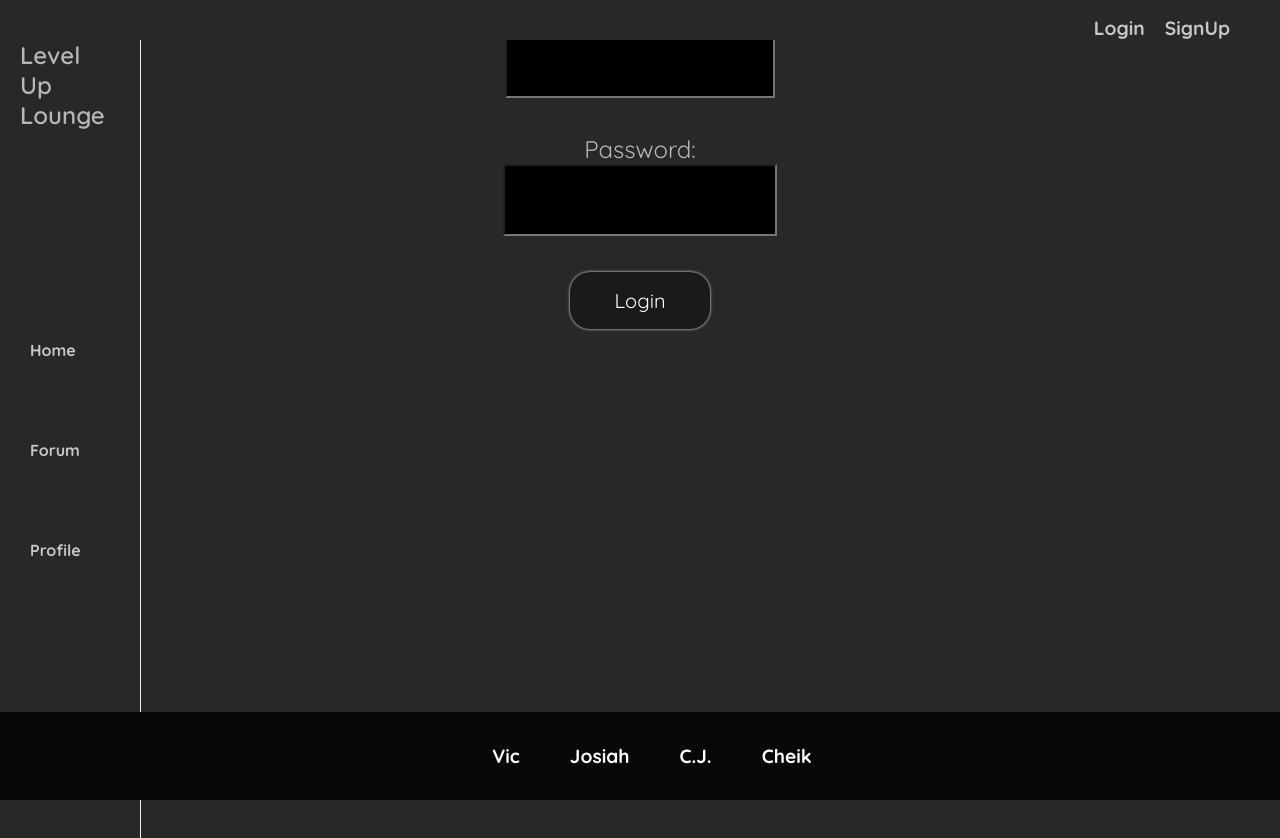
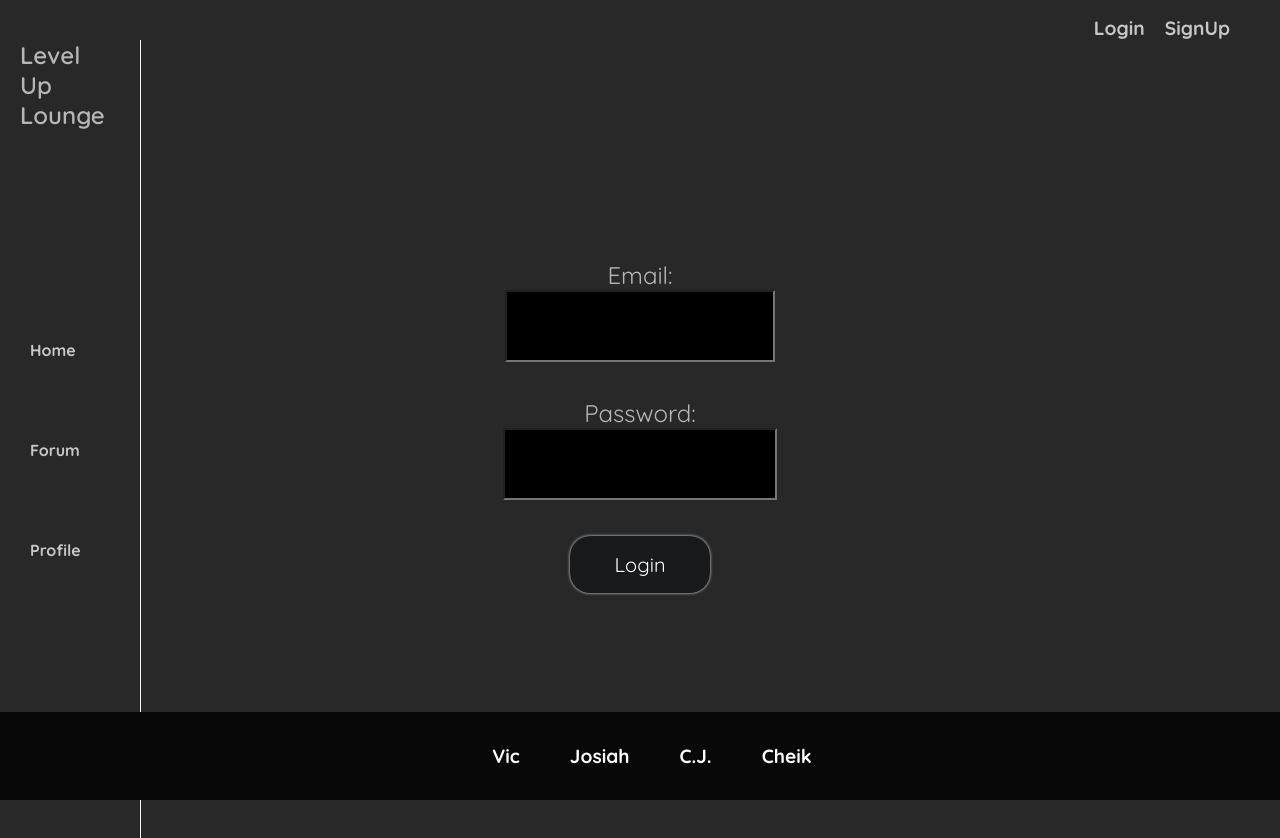
Before and after one commit to jtuvek/Level-Up-Lounge, a React (Vite) app in the folder client/: page /login in a window 1280 px wide. Shown: the top 838 px of the page. Built offline with nearby package versions, Linux system fonts and the light colour scheme.

Commit message:
fixed loginContainer

```diff
--- a/client/src/index.css
+++ b/client/src/index.css
@@ -83,7 +83,7 @@ h1 {
   max-width: 400px;
   margin: auto;
   position: relative;
-  top: -864px;
+  top: -600px;
   text-align: center;
   display: flex;
   flex-direction: column;
```
